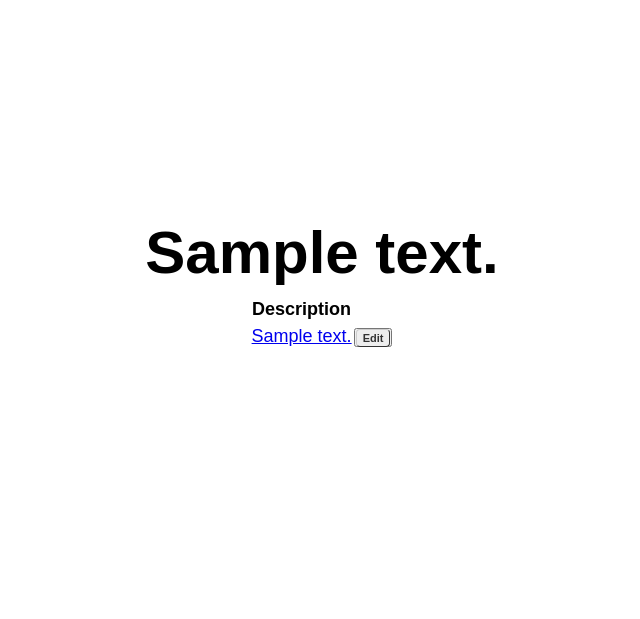
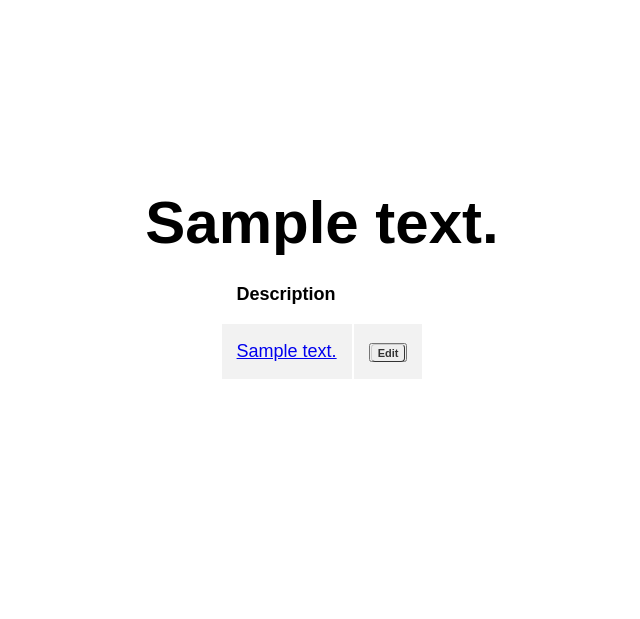
Before and after one commit to sraosha47/django-projects, a Django app: page /budgets/1/1/ in a window 1280 px wide. Shown: the part 137-756 px from the top of the page, without its empty margins (318-958 px from the left). Run offline with Django 4.2, Linux system fonts and the light colour scheme; a user stored in the database is signed in; tables that the repository leaves empty hold one stand-in row (values such as "Sample post").

Commit message:
changed the table design

```diff
--- a/adulting/budgets/static/budgets/budgets.css
+++ b/adulting/budgets/static/budgets/budgets.css
@@ -1,4 +1,6 @@
+
 /* Custom properties/variables  */
+
 :root {
     --main-white: #f0f0f0;
     --main-yellow: #f1db17;
@@ -7,12 +9,14 @@
   }
 
   /* Base reset */
+
   * {
     margin: 0;
     padding: 0;
   }
 
   /* box-sizing and font sizing */
+
   *,
   *::before,
   *::after {
@@ -176,6 +180,13 @@
     overflow: auto;
   }
 
+  tr:nth-child(even) {background-color: #f2f2f2;}
+
+  th, td {
+    padding: 15px;
+    text-align: left;
+  }
+
   /* nav */
 
   .nav {
```
